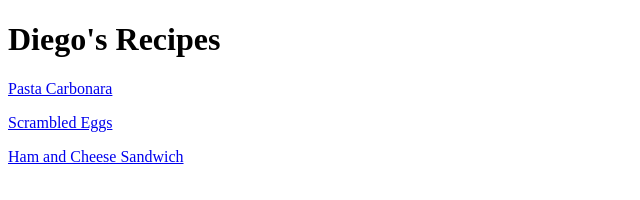
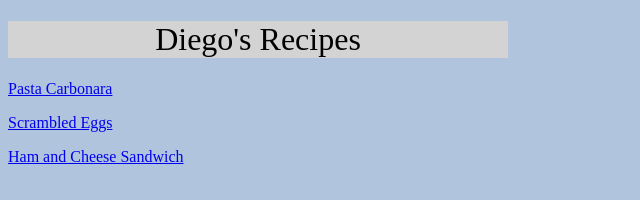
Before and after one commit to ElCheval/odin-recipes, a plain HTML site: page index.html in a window 1280 px wide. Shown: the whole page, without its empty margins (0-640 px from the left). Drawn offline with Linux system fonts and the light colour scheme.

Commit message:
Add CSS styling

```diff
--- a/index.html
+++ b/index.html
@@ -3,12 +3,13 @@
   <head>
     <title>Odin Recipes</title>
     <meta charset="UTF-8">
+    <link rel="stylesheet" href="styles.css">
   </head>
 
   <body>
-    <h1>Diego's Recipes</h1>
-    <p><a href="recipes/carbonara.html">Pasta Carbonara</a></p>
-    <p><a href="recipes/scrambledeggs.html">Scrambled Eggs</a></p>
-    <p><a href="recipes/sandwich.html">Ham and Cheese Sandwich</a></p>
+    <h1 class="page-header">Diego's Recipes</h1>
+    <p class="recipe-link"><a href="recipes/carbonara.html">Pasta Carbonara</a></p>
+    <p class="recipe-link"><a href="recipes/scrambledeggs.html">Scrambled Eggs</a></p>
+    <p class="recipe-link"><a href="recipes/sandwich.html">Ham and Cheese Sandwich</a></p>
   </body>
 </html>
--- /dev/null
+++ b/styles.css
@@ -0,0 +1,15 @@
+* {
+    background-color: lightsteelblue;
+}
+
+img,
+h1{
+    height: auto;
+    width: 500px;
+}
+
+h1 {
+    background-color: lightgray;
+    font-weight: lighter;
+    text-align: center;
+}
```
Also changed, not shown: recipes/carbonara.html (+1 -0 lines), recipes/sandwich.html (+1 -0 lines), recipes/scrambledeggs.html (+1 -0 lines).
